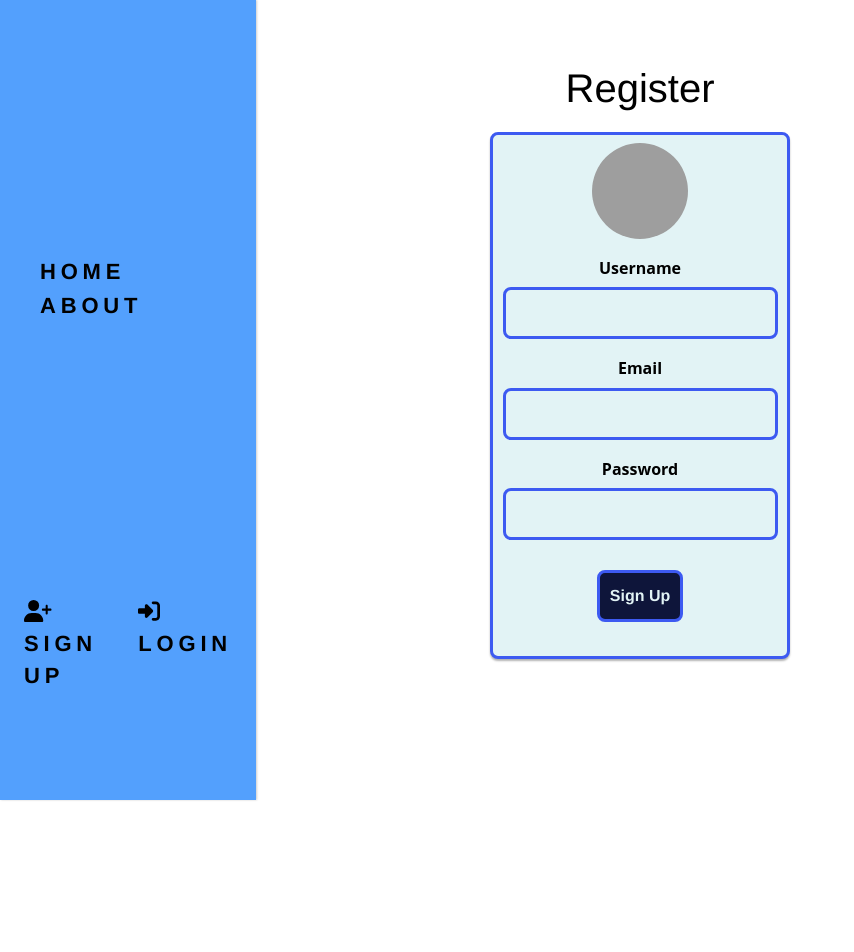
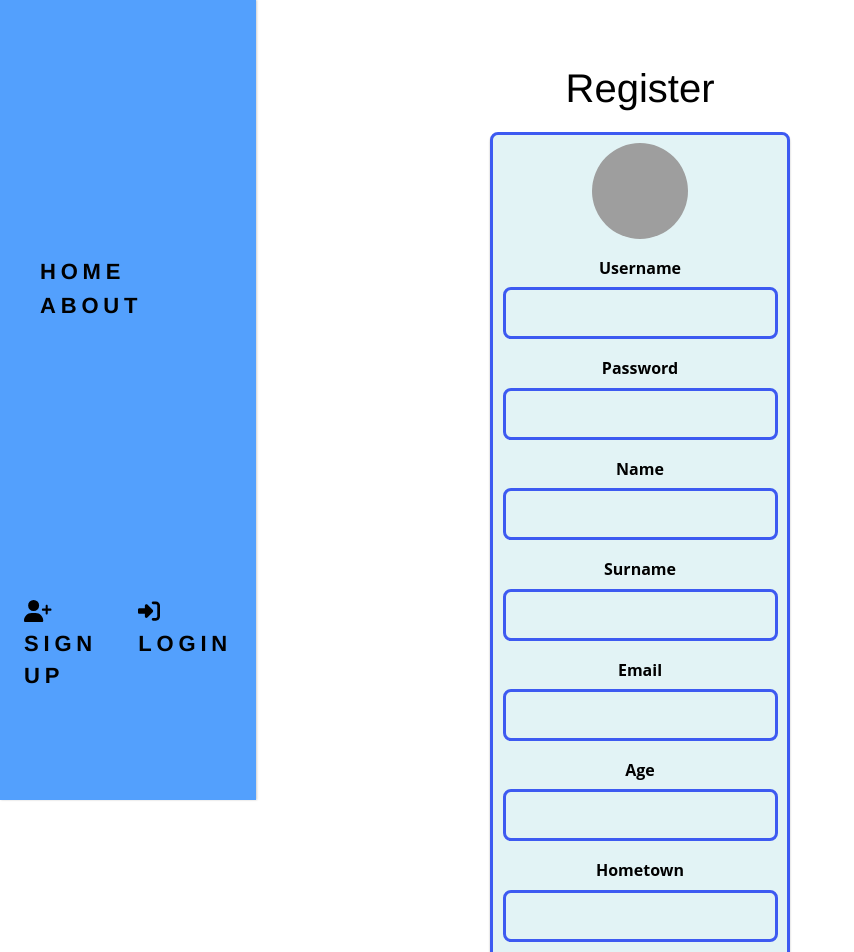
Before and after one commit to yasinthon04/se331-groupProj-frontend, a Vue app: page /register in a window 1280 px wide. Shown: the top 952 px of the page, without its empty margins (0-854 px from the left). Before the commit the page ends 800 px from the top, so only its background shows below. Built offline with nearby package versions, Linux system fonts and the light colour scheme; grey boxes are pictures that could not be loaded.

Commit message:
add detail reg user

```diff
--- a/src/views/RegisterFormView.vue
+++ b/src/views/RegisterFormView.vue
@@ -15,15 +15,38 @@
             <ErrorMessage name="username" class="error-feedback" />
           </div>
           <div class="form-input">
+            <label for="password">Password</label>
+            <Field name="password" type="password" class="in" />
+            <ErrorMessage name="password" class="error-feedback" />
+          </div>
+          <div class="form-input">
+            <label for="name">Name</label>
+            <Field name="name" type="name" class="in" />
+            <ErrorMessage name="name" class="error-feedback" />
+          </div>
+          <div class="form-input">
+            <label for="surname">Surname</label>
+            <Field name="surname" type="surname" class="in" />
+            <ErrorMessage name="surname" class="error-feedback" />
+          </div>
+          <div class="form-input">
             <label for="email">Email</label>
             <Field name="email" type="email" class="in" />
             <ErrorMessage name="email" class="error-feedback" />
           </div>
           <div class="form-input">
-            <label for="password">Password</label>
-            <Field name="password" type="password" class="in" />
-            <ErrorMessage name="password" class="error-feedback" />
+            <label for="age">Age</label>
+            <Field name="age" type="age" class="in" />
+            <ErrorMessage name="age" class="error-feedback" />
           </div>
+          <div class="form-input">
+            <label for="homeown">Hometown</label>
+            <Field name="homeown" type="homeown" class="in" />
+            <ErrorMessage name="homeown" class="error-feedback" />
+          </div>
+          <label for="img">Upload your image.</label>
+          <UploadImages @changed="handleImages" />
+
           <div class="form-input">
             <button class="button" :disabled="loading">
               <span
@@ -50,13 +73,15 @@
 <script>
 import AuthService from '@/services/AuthService.js'
 import { Form, Field, ErrorMessage } from 'vee-validate'
+import UploadImages from 'vue-upload-drop-images'
 import * as yup from 'yup'
 export default {
   name: 'RegisterView',
   components: {
     Form,
     Field,
-    ErrorMessage
+    ErrorMessage,
+    UploadImages
   },
   //eslint-disable-next-line
     inject:['GStore'],
@@ -103,6 +128,9 @@ export default {
       this.message = ''
       this.successful = false
       this.loading = true
+    },
+    handleImages(files) {
+      this.files = files
     }
   }
 }
```
